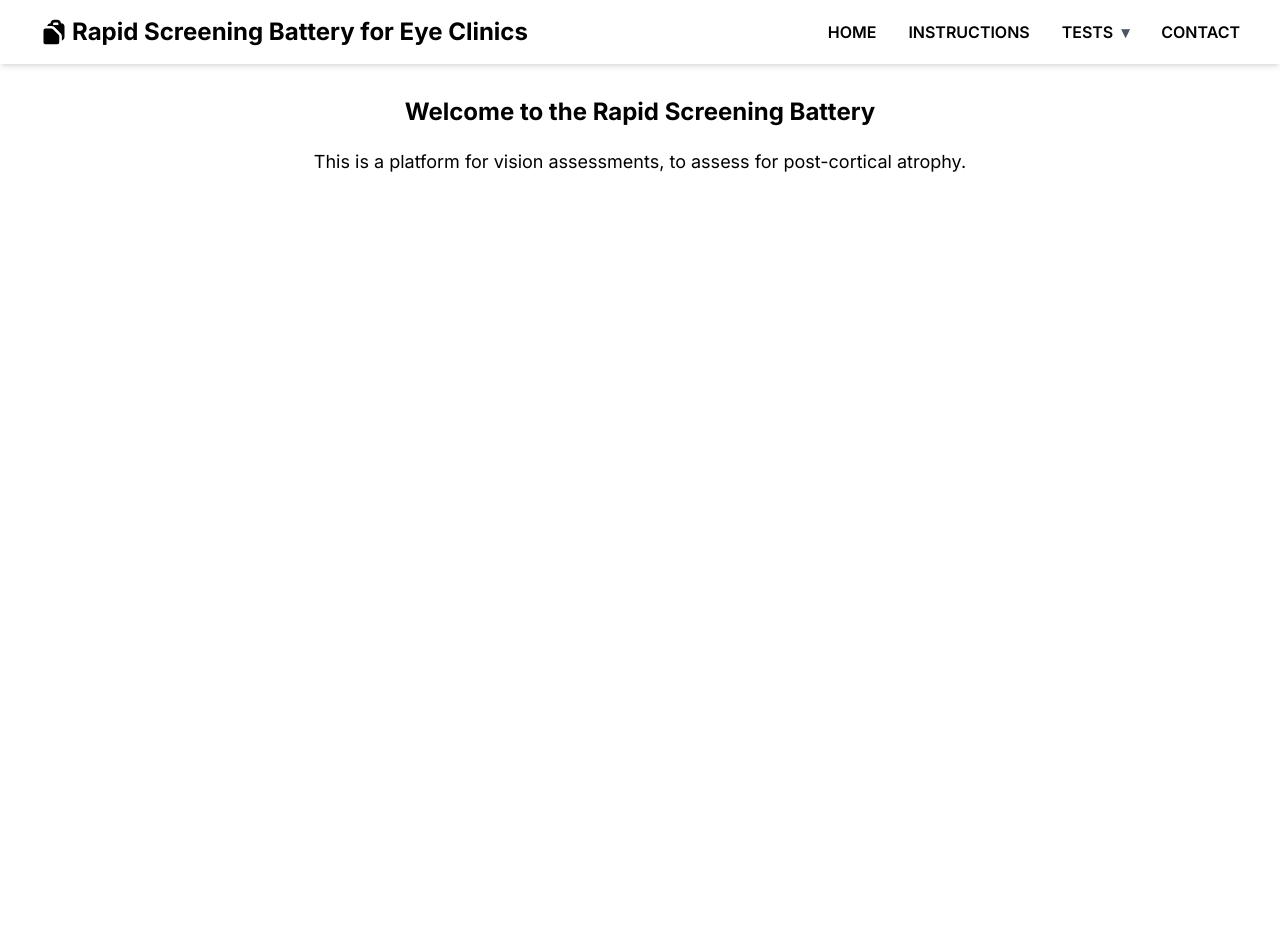
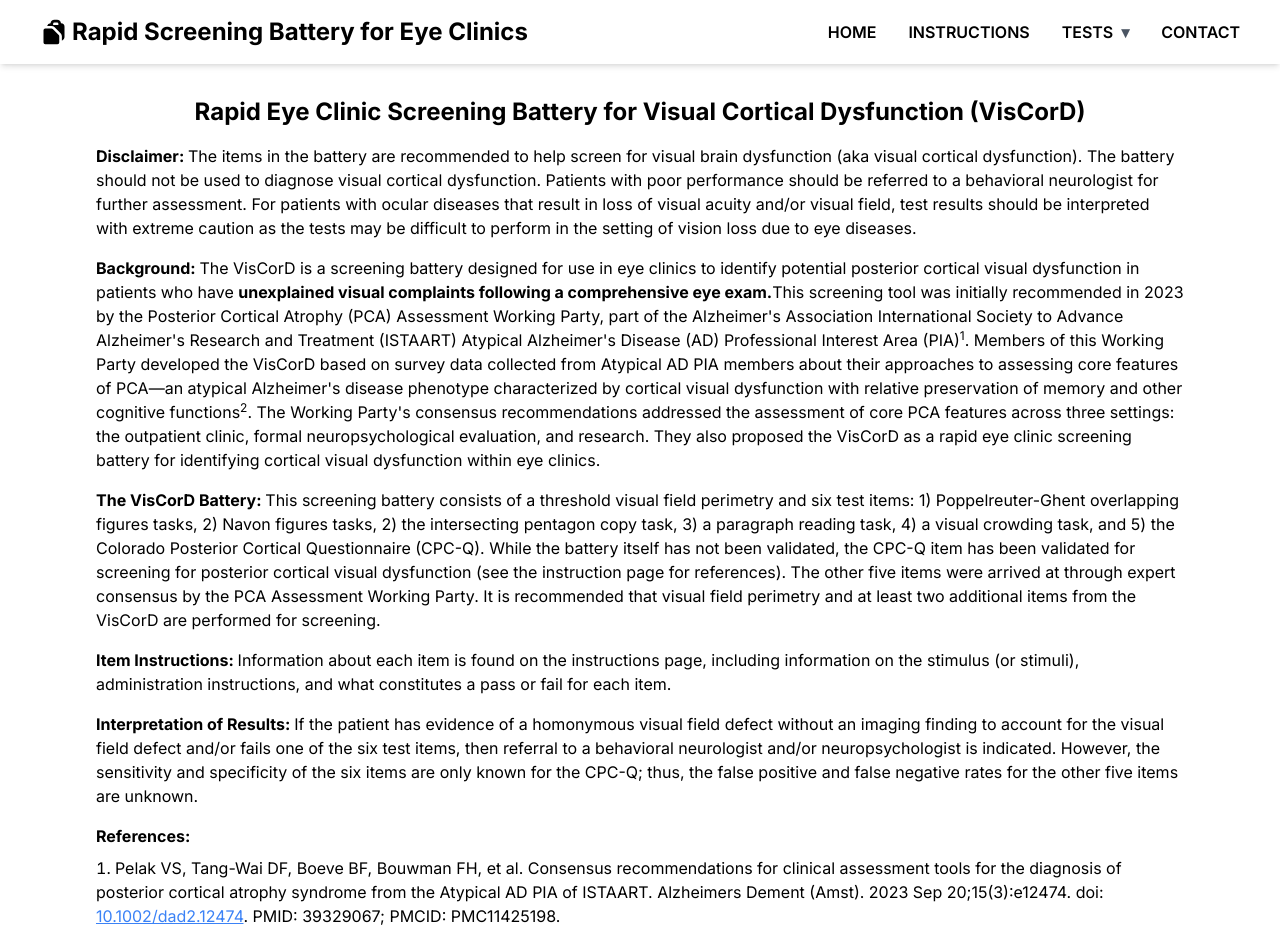
Before and after one commit to pelaklab/pca-assessment, a Next.js app: page / in a window 1280 px wide. Shown: the top 940 px of the page. Before the commit the page ends 800 px from the top, so only its background shows below. Built offline with nearby package versions, Linux system fonts and the light colour scheme.

Commit message:
Add home page information

```diff
--- a/app/page.tsx
+++ b/app/page.tsx
@@ -6,9 +6,83 @@ export default function Home() {
   return (
     <Provider>
       <main className="flex flex-col items-center justify-between p-24">
-        <div className="h-full w-full">
-          <h1 className="text-2xl font-bold text-center">Welcome to the Rapid Screening Battery</h1>
-          <p className="text-lg text-center mt-5">This is a platform for vision assessments, to assess for post-cortical atrophy.</p>
+        <div className="h-full w-full space-y-4">
+          <h1 className="text-2xl font-bold text-center">Rapid Eye Clinic Screening Battery for Visual Cortical Dysfunction (VisCorD) </h1>
+          <p><strong>Disclaimer: </strong>
+            The items in the battery are recommended to help screen for visual brain dysfunction
+            (aka visual cortical dysfunction). The battery should not be used to diagnose visual cortical dysfunction.
+            Patients with poor performance should be referred to a behavioral neurologist for further assessment.
+            For patients with ocular diseases that result in loss of visual acuity and/or visual field, test
+            results should be interpreted with extreme caution as the tests may be difficult to perform in the
+            setting of vision loss due to eye diseases.
+          </p>
+
+          <p><strong>Background: </strong> The VisCorD is a screening battery designed for
+            use in eye clinics to identify potential posterior cortical visual dysfunction
+            in patients who have <strong>
+              unexplained visual complaints following a comprehensive eye exam.
+            </strong>
+            This screening tool was initially recommended in 2023 by the Posterior Cortical Atrophy (PCA)
+            Assessment Working Party, part of the Alzheimer&apos;s Association International Society to Advance Alzheimer&apos;s
+            Research and Treatment (ISTAART) Atypical Alzheimer&apos;s Disease (AD) Professional Interest Area (PIA)<sup>1</sup>.
+            Members of this Working Party developed the VisCorD based on survey data collected from Atypical AD PIA
+            members about their approaches to assessing core features of PCA—an atypical Alzheimer&apos;s disease phenotype
+            characterized by cortical visual dysfunction with relative preservation of memory and other
+            cognitive functions<sup>2</sup>.
+            The Working Party&apos;s consensus recommendations addressed the assessment of core PCA features across three
+            settings: the outpatient clinic, formal neuropsychological evaluation, and research.
+            They also proposed the VisCorD as a rapid eye clinic screening battery for
+            identifying cortical visual dysfunction within eye clinics.</p>
+
+          <p>
+            <strong>The VisCorD Battery: </strong> This screening battery consists of a threshold visual
+            field perimetry and six test items: 1) Poppelreuter-Ghent overlapping figures tasks,
+            2) Navon figures tasks, 2) the intersecting pentagon copy task, 3) a paragraph reading task,
+            4) a visual crowding task, and 5) the Colorado Posterior Cortical Questionnaire (CPC-Q).
+            While the battery itself has not been validated, the CPC-Q item has been validated for
+            screening for posterior cortical visual dysfunction (see the instruction page for references).
+            The other five items were arrived at through expert consensus by the PCA Assessment Working Party.
+            It is recommended that visual field perimetry and at least two additional items from the VisCorD are
+            performed for screening.
+          </p>
+          <p>
+            <strong>Item Instructions: </strong>
+            Information about each item is found on the instructions page,
+            including information on the stimulus (or stimuli),
+            administration instructions, and what constitutes a pass or fail for each item.
+          </p>
+
+          <p>
+            <strong>Interpretation of Results: </strong>
+            If the patient has evidence of a homonymous visual field defect without an imaging
+            finding to account for the visual field defect and/or fails one of the six test items,
+            then referral to a behavioral neurologist and/or neuropsychologist is indicated.
+            However, the sensitivity and specificity of the six items are only known for the CPC-Q; thus,
+            the false positive and false negative rates for the other five items are unknown.
+          </p>
+
+          <div className="space-y-2">
+            <strong>References: </strong>
+            <ol className="list-decimal list-inside space-y-2">
+              <li>
+                Pelak VS, Tang-Wai DF, Boeve BF, Bouwman FH, et al. Consensus recommendations
+                for clinical assessment tools for the diagnosis of posterior cortical atrophy
+                syndrome from the Atypical AD PIA of ISTAART. Alzheimers Dement (Amst).
+                2023 Sep 20;15(3):e12474.
+                doi: <a href="https://doi.org/10.1002/dad2.12474" className="text-blue-500 underline hover:text-blue-700">
+                  10.1002/dad2.12474</a>. PMID: 39329067; PMCID: PMC11425198.
+              </li>
+              <li>
+                Crutch SJ, Schott JM, Rabinovici GD, Murray M, Snowden JS, et al. Alzheimer&apos;s
+                Association ISTAART Atypical Alzheimer&apos;s Disease and Associated Syndromes Professional
+                Interest Area. Consensus classification of posterior cortical atrophy. Alzheimers
+                Dement. 2017 Aug;13(8):870-884.
+                doi: <a href="https://doi.org/10.1016/j.jalz.2017.01.014" className="text-blue-500 underline hover:text-blue-700">
+                  10.1016/j.jalz.2017.01.014.
+                </a> Epub 2017 Mar 2. PMID: 28259709; PMCID: PMC5788455.
+              </li>
+            </ol>
+          </div>
         </div>
       </main>
     </Provider>
```
